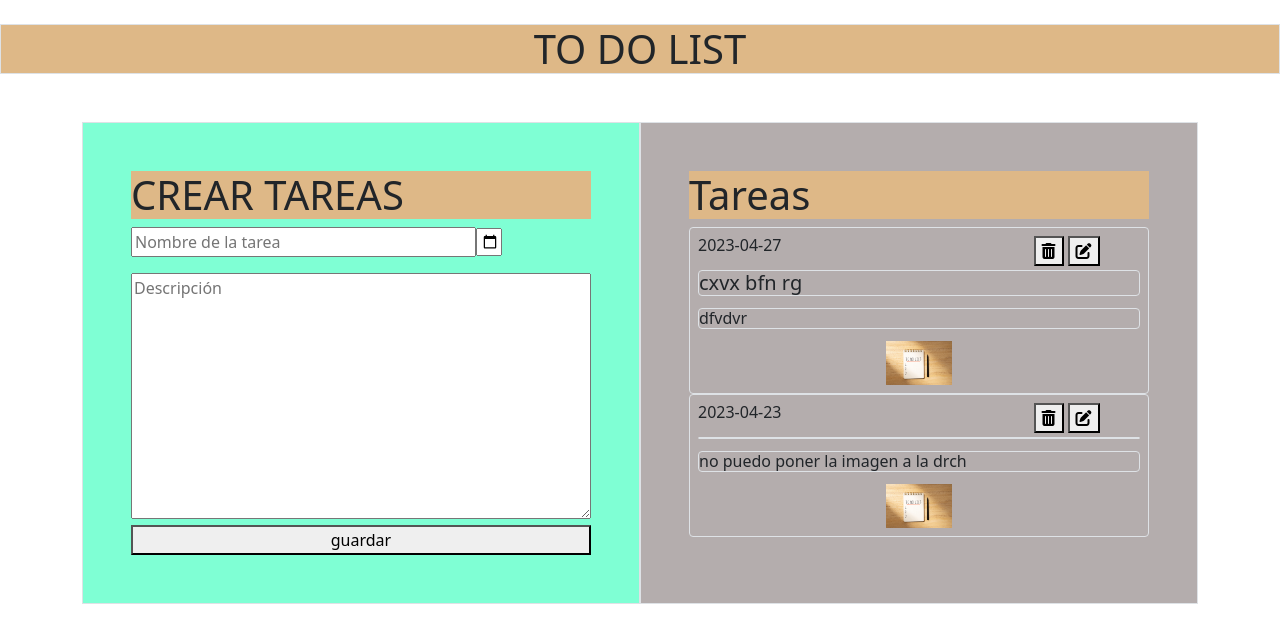
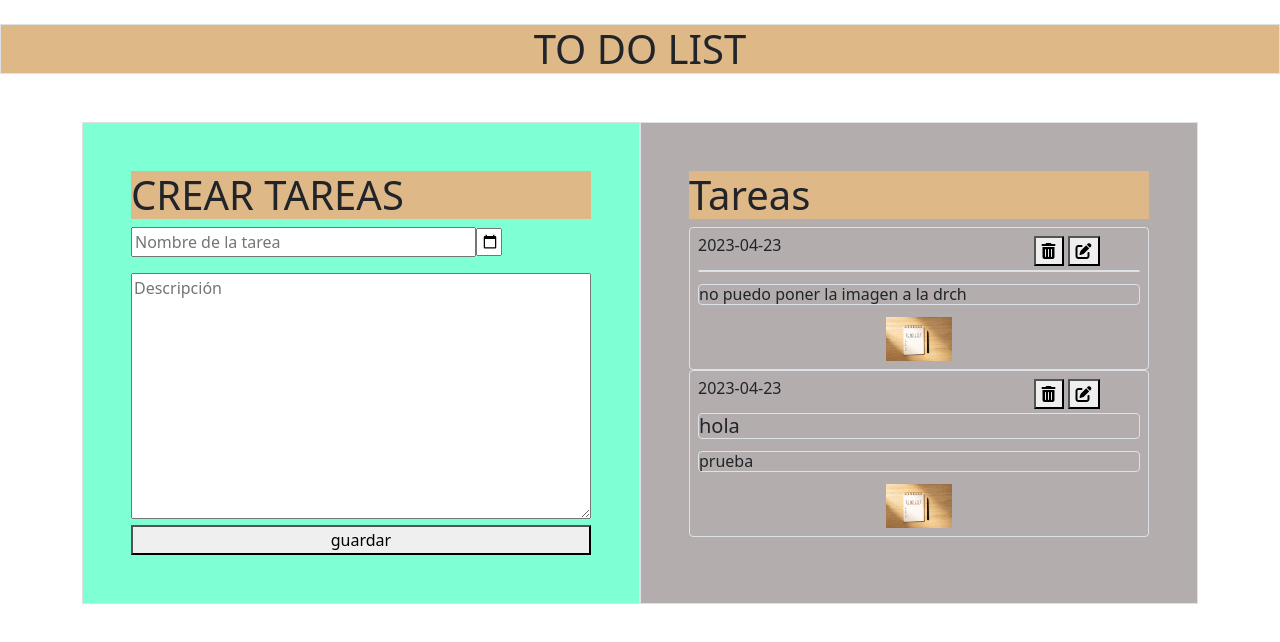
Before and after one commit to ikatza1967/Todo_vue, a Vue app: page / in a window 1280 px wide. Shown: the top 642 px of the page. Built offline with nearby package versions, Linux system fonts and the light colour scheme; data requests are answered from the project's data file.

Commit message:
añadido ccs

```diff
--- a/db.json
+++ b/db.json
@@ -1,16 +1,16 @@
 {
   "tareas": [
-    {
-      "titulo": "cxvx bfn rg ",
-      "fecha": "2023-04-27",
-      "contenido": "dfvdvr",
-      "id": 1
-    },
     {
       "titulo": "",
       "fecha": "2023-04-23",
       "contenido": "no puedo poner la imagen a la drch",
       "id": 2
+    },
+    {
+      "titulo": "hola",
+      "fecha": "2023-04-23",
+      "contenido": "prueba",
+      "id": 3
     }
   ]
 }
--- a/src/App.vue
+++ b/src/App.vue
@@ -8,10 +8,9 @@ const contenido = ref("");
 
 const datosJson = ref("");
 
-const editfecha = ref("")
-const edittitulo = ref("")
-const editcontenido= ref("")
-
+const editfecha = ref("");
+const edittitulo = ref("");
+const editcontenido = ref("");
 
 //mostrar tareas
 
@@ -26,7 +25,6 @@ let reqOptions = {
   headers: headersList,
 };
 
-
 //mostras tareas
 
 const getDatos = async () => {
@@ -40,59 +38,50 @@ getDatos();
 
 const CreatePost = () => {
   axios.post("http://localhost:3000/tareas", {
-      titulo: titulo.value,
-      fecha: fecha.value,
-      contenido: contenido.value,
-    });
+    titulo: titulo.value,
+    fecha: fecha.value,
+    contenido: contenido.value,
+  });
 };
 
 // crear delete
 
-
-function deleteTask(id){
-  const url = `http://localhost:3000/tareas/${id}`
-  const datosDelete =  axios.delete(url)
- location.reload()
+function deleteTask(id) {
+  const url = `http://localhost:3000/tareas/${id}`;
+  const datosDelete = axios.delete(url);
+  location.reload();
 }
 
 // editar comentario
 
+const idTask = ref("");
+let mostrar = ref(false);
 
-const idTask = ref("")
-let mostrar = ref(false)
-
-function editTask(id){
- idTask.value = id
- mostrar.value = true
- console.log("id", idTask.value)
+function editTask(id) {
+  idTask.value = id;
+  mostrar.value = true;
+  console.log("id", idTask.value);
 }
-
 
 function showEdit() {
   try {
     axios.put(`http://localhost:3000/tareas/${idTask.value}`, {
       titulo: edittitulo.value,
       fecha: editfecha.value,
-      contenido: editcontenido.value
-    })
-    location.reload()
-
+      contenido: editcontenido.value,
+    });
+    location.reload();
   } catch (error) {
-    console.log(error)
+    console.log(error);
   }
-
 }
-
-
-
 </script>
 
 <template>
   <h1 class="text-center w-100 border mb-5 mt-4">TO DO LIST</h1>
 
   <div class="d-flex container">
-    <div
-    class="create_task border col p-5" >
+    <div class="create_task border col p-5">
       <h1>CREAR TAREAS</h1>
       <form>
         <input
@@ -109,11 +98,13 @@ function showEdit() {
           rows="10"
           v-model="contenido"
         ></textarea>
-        <button type="submit" class="w-100" @click="CreatePost()">guardar</button>
+        <button type="submit" class="w-100" @click="CreatePost()">
+          guardar
+        </button>
       </form>
     </div>
 
-    <div class="viewtask border col p-5" >
+    <div class="viewtask border col p-5">
       <h1>Tareas</h1>
 
       <div
@@ -121,30 +112,32 @@ function showEdit() {
         v-for="datos in datosJson"
         :key="datosJson.id"
       >
-        <h6  class="col-9">{{ datos.fecha }}</h6>
+        <h6 class="col-9">{{ datos.fecha }}</h6>
 
+        <button @click="deleteTask(datos.id)">
+          <i class="fa-solid fa-trash-can"></i>
+        </button>
 
-
-
-        <button @click="deleteTask(datos.id)"> <i class="fa-solid fa-trash-can" ></i></button>
-
-       <button @click="editTask(datos.id)" ><i class="fa-solid fa-pen-to-square"></i> </button>
-       <h5  class="border rounded-1 col-12">{{ datos.titulo }} </h5>
-
-
-
+        <button @click="editTask(datos.id)">
+          <i class="fa-solid fa-pen-to-square"></i>
+        </button>
+        <h5 class="border rounded-1 col-12">{{ datos.titulo }}</h5>
 
         <h6 class="border rounded-1 col-12">{{ datos.contenido }}</h6>
-        <img  class="container" src="src/assets/istockphoto-1330040188-170667a.jpg" alt="">
-      </div>
-      <div v-show="mostrar" >
-        <h4>Para editar </h4>
-        <input type="date" v-model="editfecha" >
-        <input type="text" v-model="edittitulo" >
-        <input type="text" v-model="editcontenido" >
-        <button  @click="showEdit()"><i class="fa-solid fa-check"></i></button>
+        <img
+          class="container"
+          src="src/assets/istockphoto-1330040188-170667a.jpg"
+          alt=""
+        />
       </div>
 
+      <div v-show="mostrar">
+        <h4>Para editar</h4>
+        <input type="date" v-model="editfecha" />
+        <input type="text" v-model="edittitulo" />
+        <input type="text" v-model="editcontenido" />
+        <button @click="showEdit()"><i class="fa-solid fa-check"></i></button>
+      </div>
     </div>
   </div>
 </template>
@@ -152,20 +145,20 @@ function showEdit() {
 .date {
   width: 1.6rem;
 }
-.create_task{
+.create_task {
   background-color: aquamarine;
 }
-.viewtask{
+.viewtask {
   background-color: rgb(180, 173, 173);
 }
-h1{
+h1 {
   background-color: burlywood;
 }
-img{
-width: 90px;
-
-}.container{
-  display:flex ;
-  justify-content:flex-end ;
+img {
+  width: 90px;
+}
+.container {
+  display: flex;
+  justify-content: flex-end;
 }
 </style>
```
